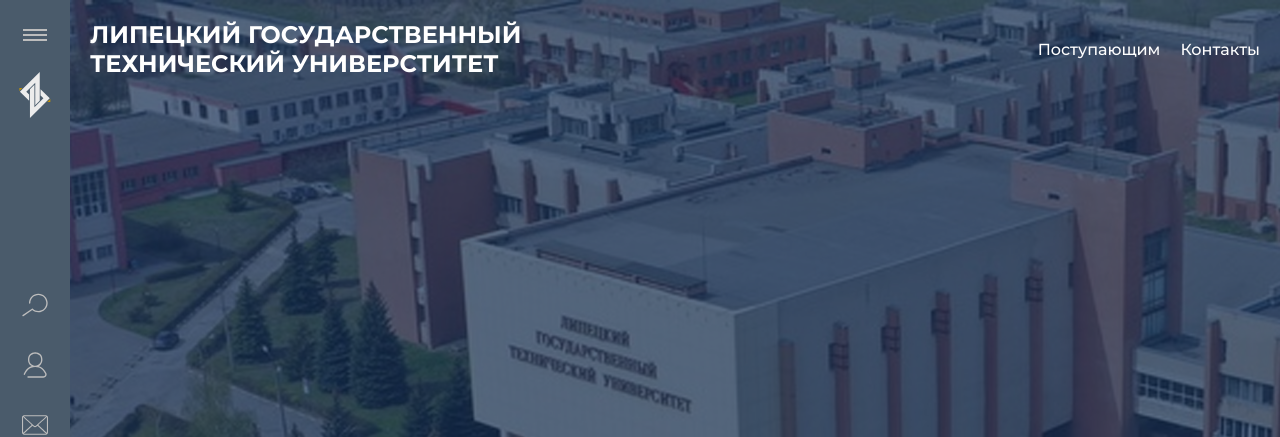
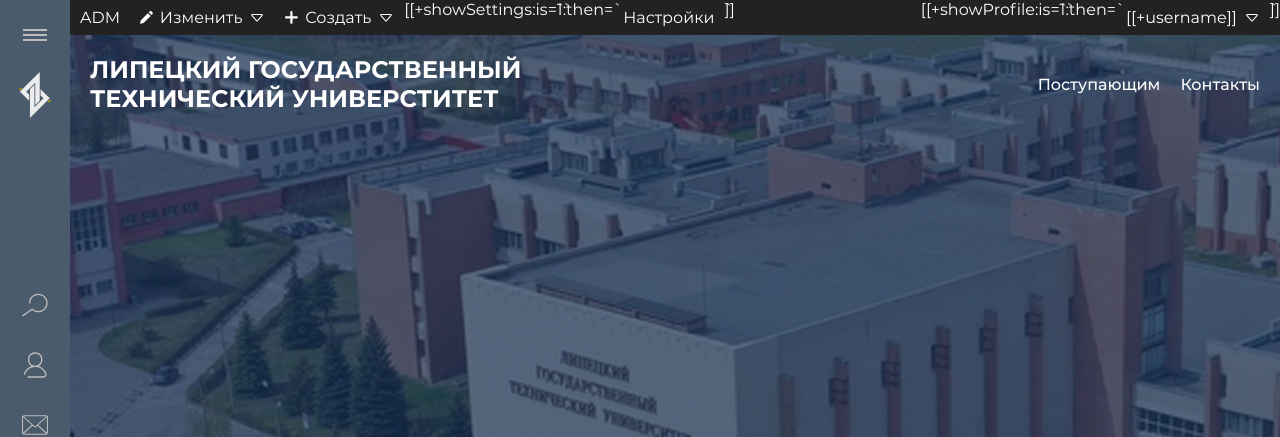
Before and after one commit to nikondi/lstu-laravel, a Laravel app: page / in a window 1280 px wide. Shown: the top 437 px of the page. Run offline with Laravel 12, Linux system fonts and the light colour scheme; style sheets or scripts are compiled from the project's sources.

Commit message:
Frontbar

```diff
--- /dev/null
+++ b/resources/css/frontbar.scss
@@ -0,0 +1,112 @@
+.frontbar {
+    background-color: #222222;
+    color: #ffffff;
+    position: sticky;
+    z-index: 1000;
+    top: 0;
+    &__inner {
+        display: flex;
+    }
+    &__header {
+        display: none;
+    }
+    @media (max-width: 575px) {
+        &__inner {
+            display: none;
+        }
+        &__header {
+            display: block;
+        }
+    }
+}
+.frontbar-menu {
+    display: flex;
+    list-style: none;
+    > li > a {
+        padding: 8px 10px;
+        display: inline-block;
+    }
+    a {
+        color: #ffffff;
+        text-decoration: none;
+        transition: .2s background-color;
+        &:hover {
+            background-color: #4f91ff;
+        }
+    }
+    &--left {
+        flex: 1;
+    }
+    &--right {
+        .frontbar-dropdown-list {
+            right: 0;
+            left: auto;
+        }
+    }
+}
+.frontbar-dropdown {
+    position: relative;
+    > button {
+        font-family: inherit;
+        font-size: inherit;
+        cursor: pointer;
+        display: flex;
+        align-items: center;
+        column-gap: 7px;
+        padding: 8px 10px;
+        background: none;
+        border: 0;
+        color: #ffffff;
+        transition: .2s background-color;
+        &:hover {
+            background-color: #4f91ff;
+        }
+    }
+    &.active {
+        > button {
+            background-color: #2b78ff;
+        }
+        .frontbar-dropdown-list {
+            padding-top: 0;
+            visibility: visible;
+            opacity: 1;
+        }
+    }
+}
+.frontbar-dropdown-list {
+    position: absolute;
+    top: 100%;
+    left: 0;
+    width: 220px;
+    z-index: 3;
+    padding-top: 10px;
+    transition-property: padding-top, visibility, opacity;
+    transition-duration: .3s;
+    visibility: hidden;
+    opacity: 0;
+    ul {
+        list-style: none;
+        background-color: #333333;
+    }
+    li a {
+        display: block;
+        padding: 9px 10px;
+        font-size: 14px;
+        transition: .2s background-color;
+        &:hover {
+            background-color: #444444;
+        }
+    }
+}
+.frontbar-avatar {
+    padding-top: 10px;
+    padding-bottom: 10px;
+    img {
+        display: block;
+        object-fit: cover;
+        margin: 0 auto;
+        width: 48px;
+        height: 48px;
+        border-radius: 50%;
+    }
+}
--- a/resources/css/styles.scss
+++ b/resources/css/styles.scss
@@ -88,6 +88,16 @@
     color: #000000;
 }
 
+.sr-only {
+    clip: rect(1px, 1px, 1px, 1px);
+    clip-path: inset(50%);
+    height: 1px;
+    width: 1px;
+    margin: -1px;
+    overflow: hidden;
+    padding: 0;
+    position: absolute;
+}
 @media (max-width: 767px) {
     .header-placeholder {
         height: 60px;
--- /dev/null
+++ b/resources/js/frontbar.js
@@ -0,0 +1,29 @@
+function initFrontBar() {
+    const outsideClick = (el, callback, exclude = null) => {
+        document.addEventListener('click', function(event) {
+            if(el && !el.contains(event.target) && event.target !== exclude)
+                callback();
+        }, true);
+    }
+    document.querySelectorAll('.frontbar-dropdown').forEach(function(dropdown) {
+        const button = dropdown.querySelector('button');
+        const list = dropdown.querySelector('.frontbar-dropdown-list');
+        if(!button || !list)
+            return true;
+
+        const openMenu = () => dropdown.classList.add('active');
+        const closeMenu = () => dropdown.classList.remove('active');
+
+        button.addEventListener('click', function() {
+            if(dropdown.classList.contains('active'))
+                closeMenu();
+            else
+                openMenu();
+        });
+        outsideClick(dropdown, () => closeMenu(), button)
+    })
+}
+
+document.addEventListener('DOMContentLoaded', function() {
+    initFrontBar();
+});
--- a/resources/views/layouts/default.blade.php
+++ b/resources/views/layouts/default.blade.php
@@ -14,6 +14,7 @@
 <div class="wrapper">
     @include('parts.sidebar')
     <main class="page-content">
+        @include('parts.frontbar')
         @yield('content')
     </main>
 </div>
--- /dev/null
+++ b/resources/views/parts/frontbar.blade.php
@@ -0,0 +1,75 @@
+<div class="frontbar">
+    <div class="frontbar__header">
+        <button type="button">
+            <span class="sr-only">Перейти к меню действий</span>
+            <svg width="1em" height="1em" fill="currentColor" viewBox="0 0 16 16">
+                <path fill-rule="evenodd" d="M2.5 12a.5.5 0 0 1 .5-.5h10a.5.5 0 0 1 0 1H3a.5.5 0 0 1-.5-.5m0-4a.5.5 0 0 1 .5-.5h10a.5.5 0 0 1 0 1H3a.5.5 0 0 1-.5-.5m0-4a.5.5 0 0 1 .5-.5h10a.5.5 0 0 1 0 1H3a.5.5 0 0 1-.5-.5"/>
+            </svg>
+        </button>
+    </div>
+
+    <div class="frontbar__inner">
+        <ul class="frontbar-menu frontbar-menu--left">
+            <li><a href="[[+manager_url]]" target="_blank">ADM</a></li>
+            <li class="frontbar-dropdown">
+                <button type="button">
+                    <svg width=".8em" height=".8em" viewBox="0 0 492.493 492"><path d="M304.14 82.473 33.165 353.469a10.799 10.799 0 0 0-2.816 4.949L.313 478.973a10.716 10.716 0 0 0 2.816 10.136 10.675 10.675 0 0 0 7.527 3.114 10.6 10.6 0 0 0 2.582-.32l120.555-30.04a10.655 10.655 0 0 0 4.95-2.812l271-270.977zM476.875 45.523 446.711 15.36c-20.16-20.16-55.297-20.14-75.434 0l-36.949 36.95 105.598 105.597 36.949-36.949c10.07-10.066 15.617-23.465 15.617-37.715s-5.547-27.648-15.617-37.719zm0 0" fill="currentColor"></path></svg>
+                    Изменить
+                    <svg width="1em" height="1em" viewBox="0 0 16 16"><path d="M3.204 5h9.592L8 10.481zm-.753.659 4.796 5.48a1 1 0 0 0 1.506 0l4.796-5.48c.566-.647.106-1.659-.753-1.659H3.204a1 1 0 0 0-.753 1.659" fill="currentColor"/></svg>
+                </button>
+                <div class="frontbar-dropdown-list">
+                    <ul>
+                        <li><a href="[[+update_url]]" target="_blank">Содержание</a></li>
+                        [[+showTemplate:is=`1`:then=`
+                            <li><a href="[[+template_url]]" target="_blank">Шаблон</a></li>
+                        `]]
+                    </ul>
+                </div>
+            </li>
+            <li class="frontbar-dropdown">
+                <button type="button">
+                    <svg width=".8em" height=".8em" viewBox="0 0 512 512"><path d="M467 211H301V45c0-24.853-20.147-45-45-45s-45 20.147-45 45v166H45c-24.853 0-45 20.147-45 45s20.147 45 45 45h166v166c0 24.853 20.147 45 45 45s45-20.147 45-45V301h166c24.853 0 45-20.147 45-45s-20.147-45-45-45z" fill="currentColor"/></svg>
+                    Создать
+                    <svg width="1em" height="1em" viewBox="0 0 16 16"><path d="M3.204 5h9.592L8 10.481zm-.753.659 4.796 5.48a1 1 0 0 0 1.506 0l4.796-5.48c.566-.647.106-1.659-.753-1.659H3.204a1 1 0 0 0-.753 1.659" fill="currentColor"/></svg>
+                </button>
+                <div class="frontbar-dropdown-list">
+                    <ul>
+                        <li><a href="[[+create_url]]&amp;class_key=modDocument" target="_blank">Документ</a></li>
+                        <li><a href="[[+create_url]]&amp;class_key=modWebLink" target="_blank">Ссылку</a></li>
+                        <li><a href="[[+create_url]]&amp;class_key=modSymlink" target="_blank">Симлинк</a></li>
+                        <li><a href="[[+create_url]]&amp;class_key=modStaticResource" target="_blank">Статичный ресурс</a></li>
+                    </ul>
+                </div>
+            </li>
+
+            [[+showSettings:is=`1`:then=`
+                <li><a href="[[+settings_url]]"><span class="glyphicon glyphicon-cog" style="font-size:0.8em;" target="_blank"></span> Настройки</a></li>
+            `]]
+        </ul>
+
+        [[+showProfile:is=`1`:then=`
+        <ul class="frontbar-menu frontbar-menu--right">
+            <li class="frontbar-dropdown">
+                <button type="button">
+                    <span class="username">[[+username]]</span>
+                    <svg width="1em" height="1em" viewBox="0 0 16 16"><path d="M3.204 5h9.592L8 10.481zm-.753.659 4.796 5.48a1 1 0 0 0 1.506 0l4.796-5.48c.566-.647.106-1.659-.753-1.659H3.204a1 1 0 0 0-.753 1.659" fill="currentColor"/></svg>
+                </button>
+                <div class="frontbar-dropdown-list">
+                    <ul>
+                        <li class="frontbar-avatar">
+                            <img src="[[+gravatar]]" width="32" alt="[[+fullname]]">
+                        </li>
+                        <li><a href="[[+profile_url]]" target="_blank">Аккаунт</a></li>
+                        <li><a href="[[+message_url]]" target="_blank">Сообщения</a></li>
+                        <li><a href="[[+logout_url]]" target="_blank">Выход</a></li>
+                    </ul>
+                </div>
+            </li>
+        </ul>
+        `]]
+    </div>
+</div>
+@vite([
+    'resources/js/frontbar.js',
+    'resources/css/frontbar.scss'
+])
--- a/vite.config.js
+++ b/vite.config.js
@@ -17,7 +17,9 @@
             input: [
                 'resources/css/styles.scss',
                 'resources/js/js.js',
-                'resources/js/main.js'
+                'resources/js/main.js',
+                'resources/js/frontbar.js',
+                'resources/css/frontbar.scss'
             ],
             refresh: true,
         }),
```
